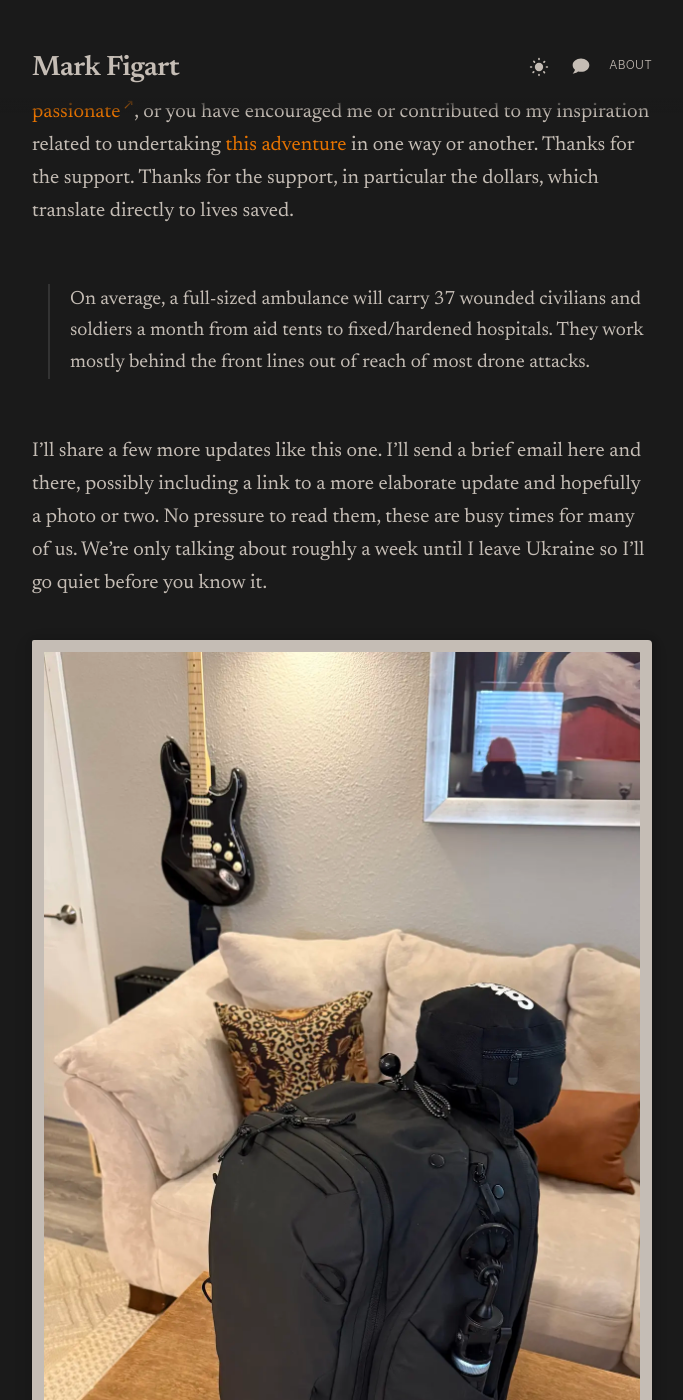
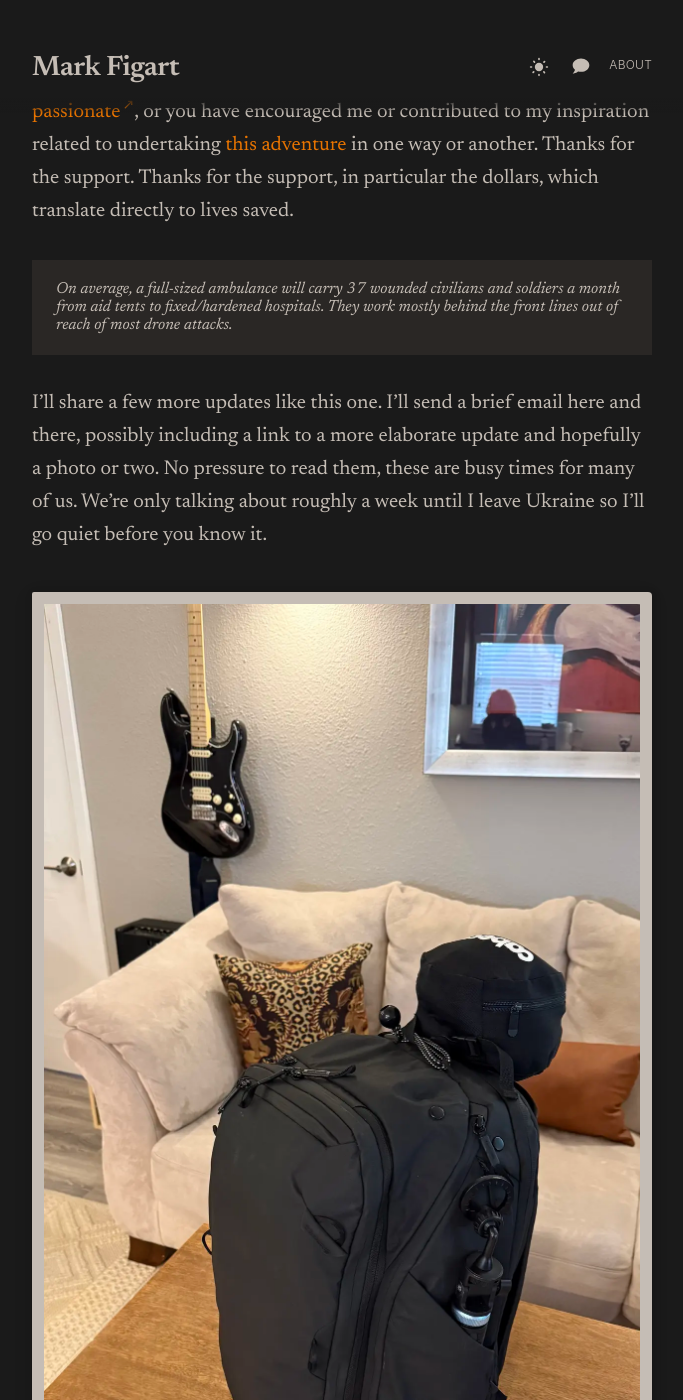
Before and after one commit to figart/60, a Jekyll site: the page built from _updates/2026-03-03-1240.md, in a window 1280 px wide and 1400 px high, scrolled down 193 px. Shown: the whole window, without its empty margins (298-981 px from the left). Built offline with Jekyll 4.4.1, drawn with Linux system fonts in a browser that asks for light colours.

Commit message:
Include update-excerpt in external link indicator and update callout markup
Extend external link JS and CSS selectors to also cover .update-excerpt
so the ↗ indicator appears on listing pages. Convert blockquote to
callout aside in 2026-03-03-1240.

Co-Authored-By: Claude Opus 4.6 <noreply@anthropic.com>

```diff
--- a/_layouts/default.html
+++ b/_layouts/default.html
@@ -868,7 +868,7 @@
     <script>
       (function() {
         var host = window.location.hostname;
-        document.querySelectorAll('.post-content a[href]').forEach(function(a) {
+        document.querySelectorAll('.post-content a[href], .update-excerpt a[href]').forEach(function(a) {
           if (a.hostname && a.hostname !== host) {
             a.setAttribute('target', '_blank');
             a.setAttribute('rel', 'noopener');
--- a/_sass/minima/_layout.scss
+++ b/_sass/minima/_layout.scss
@@ -937,7 +937,8 @@
   }
 }
 
-.post-content a[target="_blank"]::after {
+.post-content a[target="_blank"]::after,
+.update-excerpt a[target="_blank"]::after {
   content: "\2197";
   font-size: 0.7em;
   margin-left: 0.15em;
--- a/_updates/2026-03-03-1240.md
+++ b/_updates/2026-03-03-1240.md
@@ -6,7 +6,9 @@ image: /assets/images/updates/2026-03-03-1240/bag-packed.webp
 
 If you're reading this, you either donated to [a cause about which I am passionate](https://www.rotarysa.org/initiatives/ukraine-relief), or you have encouraged me or contributed to my inspiration related to undertaking [this adventure](/2026/01/28/why-im-going-back-to-ukraine.html) in one way or another. Thanks for the support. Thanks for the support, in particular the dollars, which translate directly to lives saved.
 
-> On average, a full-sized ambulance will carry 37 wounded civilians and soldiers a month from aid tents to fixed/hardened hospitals. They work mostly behind the front lines out of reach of most drone attacks.
+<aside class="callout" markdown="1">
+On average, a full-sized ambulance will carry 37 wounded civilians and soldiers a month from aid tents to fixed/hardened hospitals. They work mostly behind the front lines out of reach of most drone attacks.
+</aside>
 
 I'll share a few more updates like this one. I'll send a brief email here and there, possibly including a link to a more elaborate update and hopefully a photo or two. No pressure to read them, these are busy times for many of us. We're only talking about roughly a week until I leave Ukraine so I'll go quiet before you know it.
 
```
